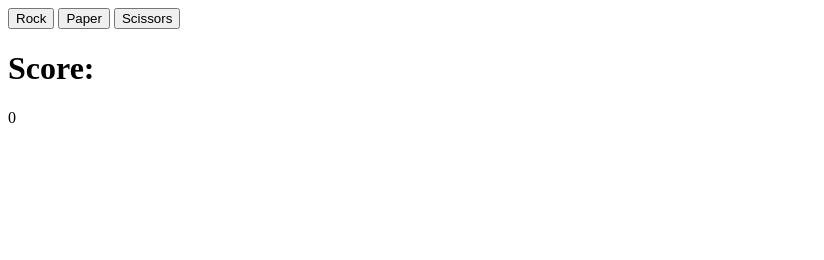
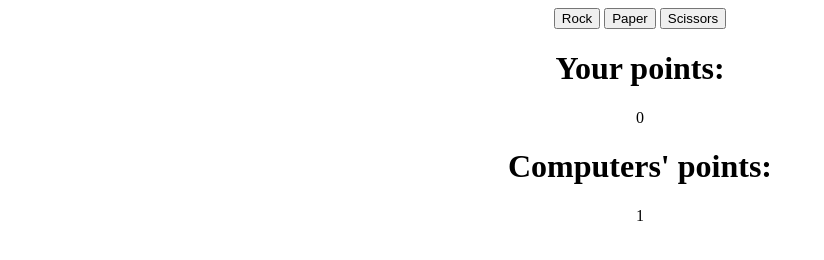
Before and after one commit to Mafiabutter/rpsJS, a plain HTML site: page rps.html in a window 1280 px wide. Both pictures are taken after a click on the button "Rock". Shown: the whole page, without its empty margins (0-824 px from the left). Drawn offline with Linux system fonts and the light colour scheme.

Commit message:
Bug squashed -- Was asking for ID with # rather than just the ID

```diff
--- a/code.js
+++ b/code.js
@@ -1,8 +1,26 @@
 const buttons = document.querySelectorAll('button')
 buttons.forEach((button) => {
     button.addEventListener('click', () => {
-        document.getElementById('#score').textContent = document.getElementById('#score').textContent + playRound(button.id, computerPlay())
-        //  Not sure if this will work ATM
+        if (document.getElementById('score').innerText == 5) {
+            alert('Player victory!')
+        }
+        else if (document.getElementById('computerScore').innerText == 5) {
+            alert('Computer victory..')
+        }
+        else {
+            let result = playRound(button.id, computerPlay())
+            if (result === 1) {
+                document.getElementById('score').innerText = parseInt(document.getElementById('score').innerText) + 1
+                if (document.getElementById('score').innerText == 5) {
+                    alert('Player victory!')
+                }
+            } else {
+                document.getElementById('computerScore').innerText = parseInt(document.getElementById('computerScore').innerText) + 1
+                if (document.getElementById('computerScore').innerText == 5) {
+                    alert('Computer victory..')
+                }
+            }
+        }
     })
 })
 
@@ -23,6 +41,7 @@ function computerPlay () {
             break;
     }
 }
+
 function playRound (playerSelection, computerSelection) {
     switch (playerSelection) {
         case 'rock':
--- a/rps.html
+++ b/rps.html
@@ -5,14 +5,21 @@
     <meta http-equiv="X-UA-Compatible" content="IE=edge">
     <meta name="viewport" content="width=device-width, initial-scale=1.0">
     <title>Rock Paper Scissors</title>
+    <style>
+        * {
+            text-align: center;
+        }
+    </style>
 </head>
 <body>
     <button id='rock'>Rock</button>
     <button id='paper'>Paper</button>
     <button id='scissors'>Scissors</button>
     <div id='scoreboard'>
-        <h1>Score:</h1>
+        <h1>Your points:</h1>
         <span id='score'>0</span>
+        <h1>Computers' points:</h1>
+        <span id='computerScore'>0</span>
     </div>
 </body>
 <script src='code.js'></script>
```
